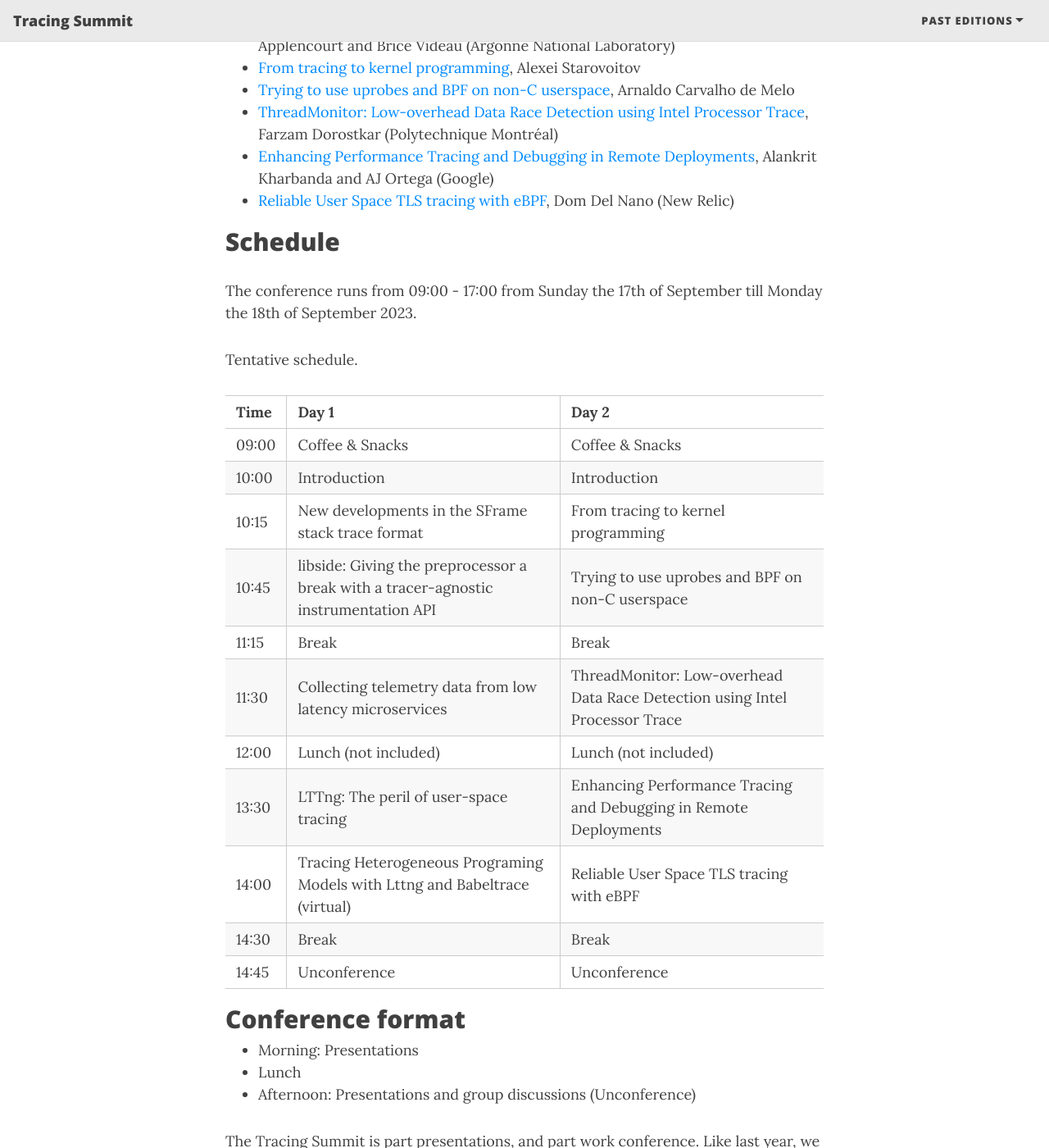
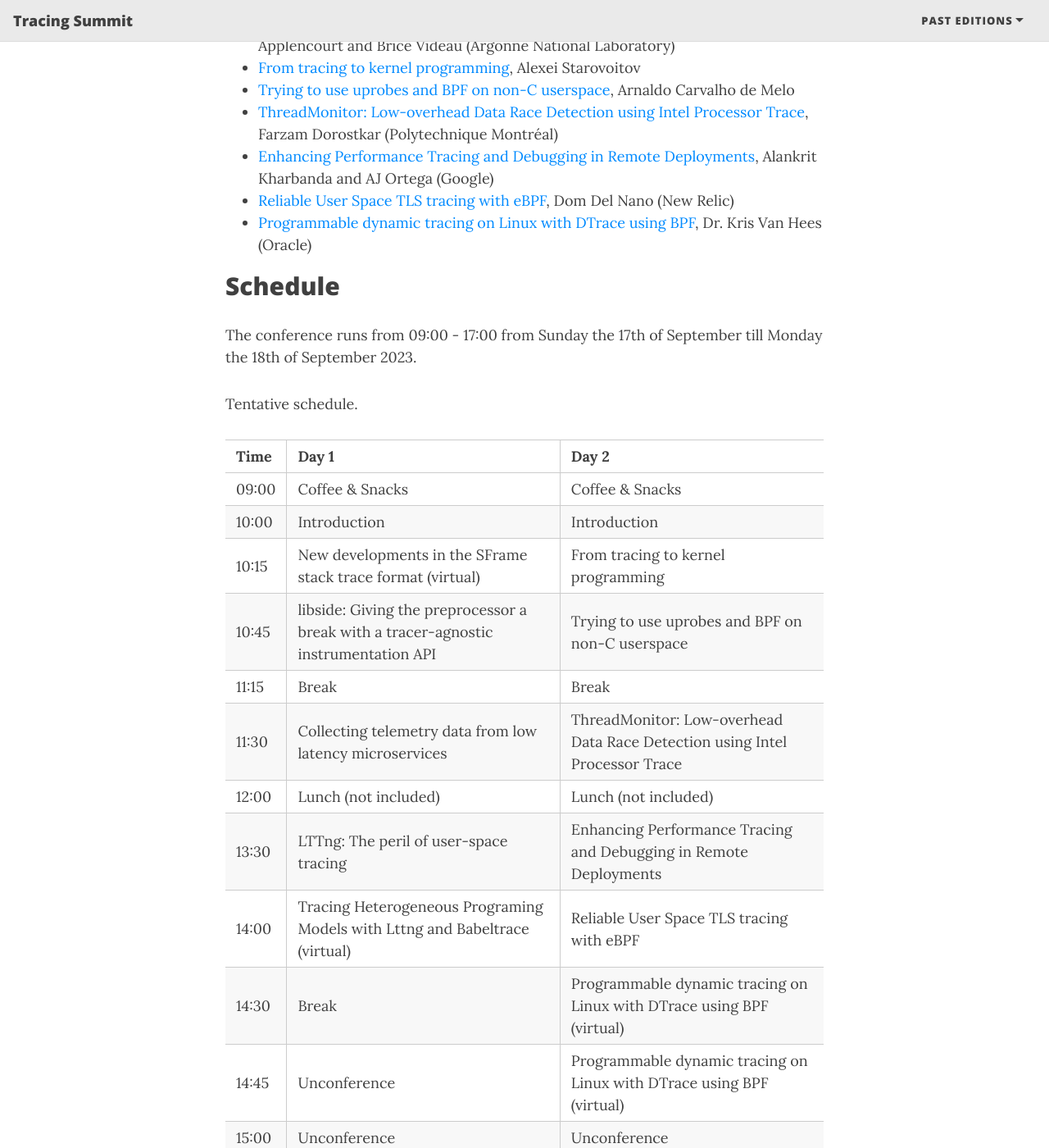
Before and after one commit to tracingsummit/tracingsummit.github.io, a Jekyll site: the page built from index.md, in a window 1280 px wide and 1400 px high, scrolled down 1411 px. Shown: the whole window at 82% size. Built offline with Jekyll 4.4.1, drawn with Linux system fonts in a browser that asks for light colours; nearby versions of some CDN libraries.

Commit message:
2023: Add DTrace talk
Signed-off-by: Olivier Dion <odion@efficios.com>

```diff
--- a/index.md
+++ b/index.md
@@ -50,6 +50,7 @@ You can either register on our stand-alone platform or as an add-on to the Open
 * [ThreadMonitor: Low-overhead Data Race Detection using Intel Processor Trace](/ts/2023/tmon), Farzam Dorostkar (Polytechnique Montréal)
 * [Enhancing Performance Tracing and Debugging in Remote Deployments](/ts/2023/remote), Alankrit Kharbanda and AJ Ortega (Google)
 * [Reliable User Space TLS tracing with eBPF](/ts/2023/tls), Dom Del Nano (New Relic)
+* [Programmable dynamic tracing on Linux with DTrace using BPF](/ts/2023/dtrace), Dr. Kris Van Hees (Oracle)
 
 ## Schedule
 
@@ -89,7 +90,7 @@ Tentative schedule.
 
 <tr>
 <td class="org-right">10:15</td>
-<td class="org-left">New developments in the SFrame stack trace format</td>
+<td class="org-left">New developments in the SFrame stack trace format (virtual)</td>
 <td class="org-left">From tracing to kernel programming</td>
 </tr>
 
@@ -132,14 +133,21 @@ Tentative schedule.
 <tr>
 <td class="org-right">14:30</td>
 <td class="org-left">Break</td>
-<td class="org-left">Break</td>
+<td class="org-left">Programmable dynamic tracing on Linux with DTrace using BPF (virtual)</td>
 </tr>
 
 <tr>
 <td class="org-right">14:45</td>
 <td class="org-left">Unconference</td>
+<td class="org-left">Programmable dynamic tracing on Linux with DTrace using BPF (virtual)</td>
+</tr>
+
+<tr>
+<td class="org-right">15:00</td>
+<td class="org-left">Unconference</td>
 <td class="org-left">Unconference</td>
 </tr>
+
 </tbody>
 </table>
 
```
Also changed, not shown: ts/2023/dtrace.md (added, +22 -0 lines).
